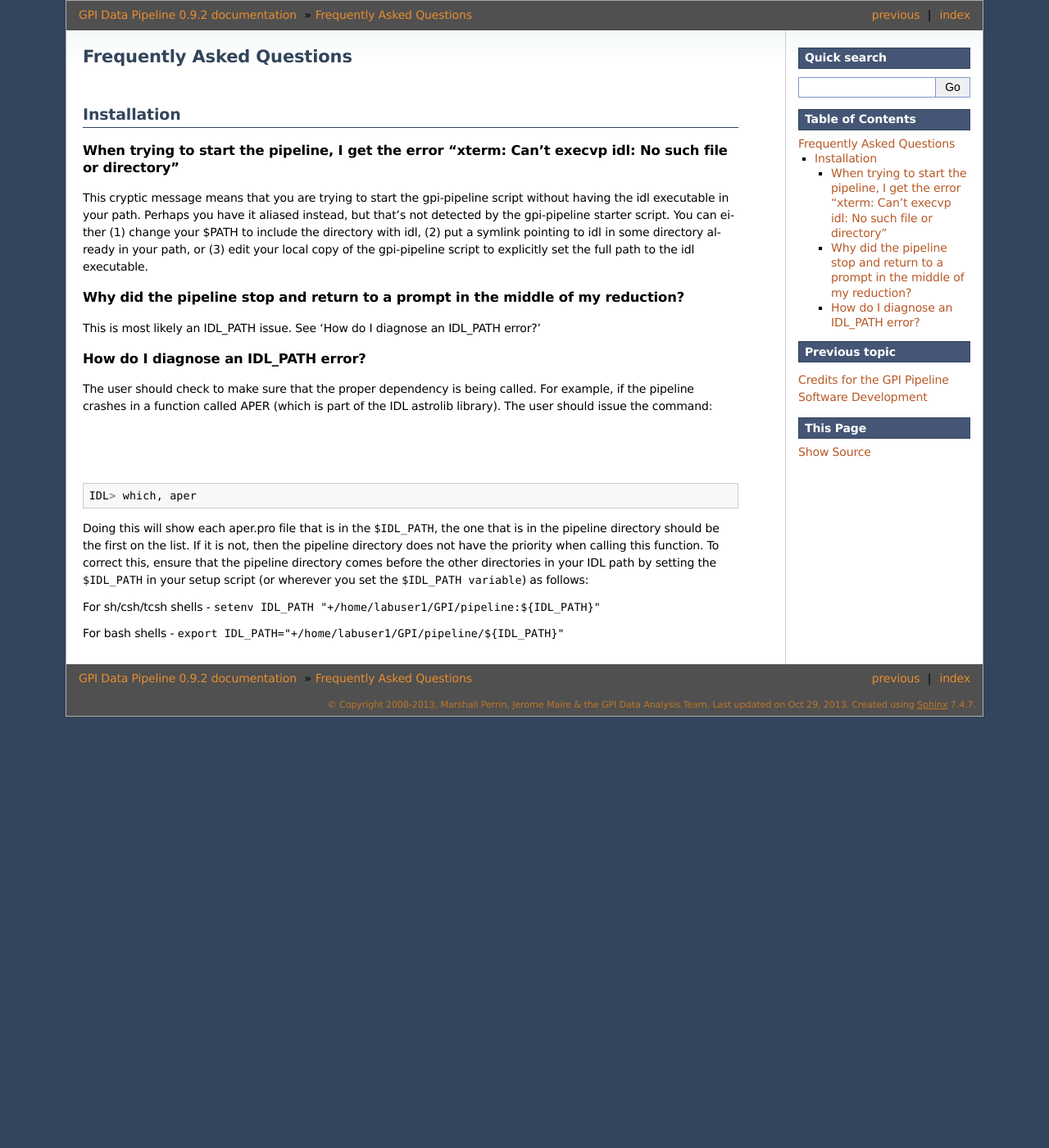
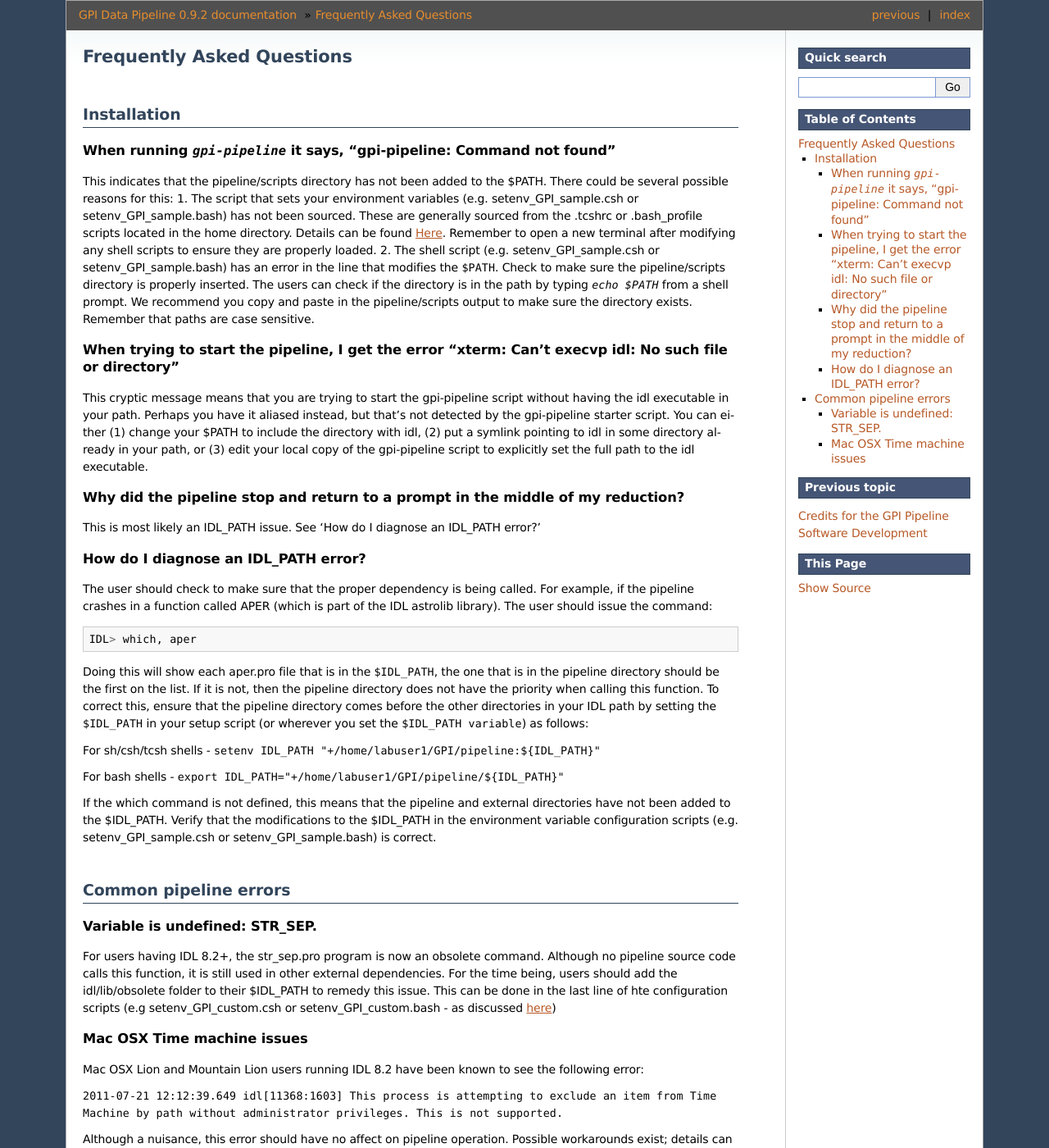
Before and after one commit to geminiplanetimager/gpi_pipeline, a Sphinx documentation site: the page built from documentation/faq.rst, in a window 1280 px wide and 1400 px high. Shown: the whole window at 82% size. Built offline with Sphinx 7.4.7, drawn with Linux system fonts in a browser that asks for light colours; formulas are drawn with MathJax 3; some of the changed text lies outside the part shown.

Commit message:
added a bunch of stuff to the FAQ

```diff
--- a/documentation/faq.rst
+++ b/documentation/faq.rst
@@ -6,6 +6,13 @@ Frequently Asked Questions
 
 Installation
 ^^^^^^^^^^^^^^^^^^^^^^^^^
+
+When running `gpi-pipeline` it says, "gpi-pipeline: Command not found"
+------------------------------------------------------------------------
+This indicates that the pipeline/scripts directory has not been added to the $PATH. There could be several possible reasons for this:
+1. The script that sets your environment variables (e.g. setenv_GPI_sample.csh or setenv_GPI_sample.bash) has not been sourced. These are generally sourced from the .tcshrc or .bash_profile scripts located in the home directory. Details can be found :ref:`Here<config-sourcing>`. Remember to open a new terminal after modifying any shell scripts to ensure they are properly loaded.
+2. The shell script (e.g. setenv_GPI_sample.csh or setenv_GPI_sample.bash) has an error in the line that modifies the ``$PATH``. Check to make sure the pipeline/scripts directory is properly inserted. The users can check if the directory is in the path by typing `echo $PATH` from a shell prompt. We recommend you copy and paste in the pipeline/scripts output to make sure the directory exists. Remember that paths are case sensitive.
+
 
 When trying to start the pipeline, I get the error "xterm: Can't execvp idl: No such file or directory"
 ----------------------------------------------------------------------------------------------------------
@@ -32,3 +39,21 @@ Doing this will show each aper.pro file that is in the ``$IDL_PATH``, the one th
 For sh/csh/tcsh shells - ``setenv IDL_PATH "+/home/labuser1/GPI/pipeline:${IDL_PATH}"``
 
 For bash shells - ``export IDL_PATH="+/home/labuser1/GPI/pipeline/${IDL_PATH}"``
+
+If the which command is not defined, this means that the pipeline and external directories have not been added to the $IDL_PATH. Verify that the modifications to the $IDL_PATH in the environment variable configuration scripts (e.g. setenv_GPI_sample.csh or setenv_GPI_sample.bash) is correct.
+
+
+Common pipeline errors
+^^^^^^^^^^^^^^^^^^^^^^^^^
+
+Variable is undefined: STR_SEP.
+--------------------------------
+For users having IDL 8.2+, the str_sep.pro program is now an obsolete command. Although no pipeline source code calls this function, it is still used in other external dependencies. For the time being, users should add the idl/lib/obsolete folder to their $IDL_PATH to remedy this issue. This can be done in the last line of hte configuration scripts (e.g setenv_GPI_custom.csh or setenv_GPI_custom.bash - as discussed :ref:`here <configuring>`)
+
+Mac OSX Time machine issues
+--------------------------------
+Mac OSX Lion and Mountain Lion users running IDL 8.2 have been known to see the following error:
+
+``2011-07-21 12:12:39.649 idl[11368:1603] This process is attempting to exclude an item from Time Machine by path without administrator privileges. This is not supported.``
+
+Although a nuisance, this error should have no affect on pipeline operation. Possible workarounds exist; details can be found `here <http://www.exelisvis.com/Support/HelpArticlesDetail/TabId/219/ArtMID/900/ArticleID/5251/5251.aspx>`_
```
